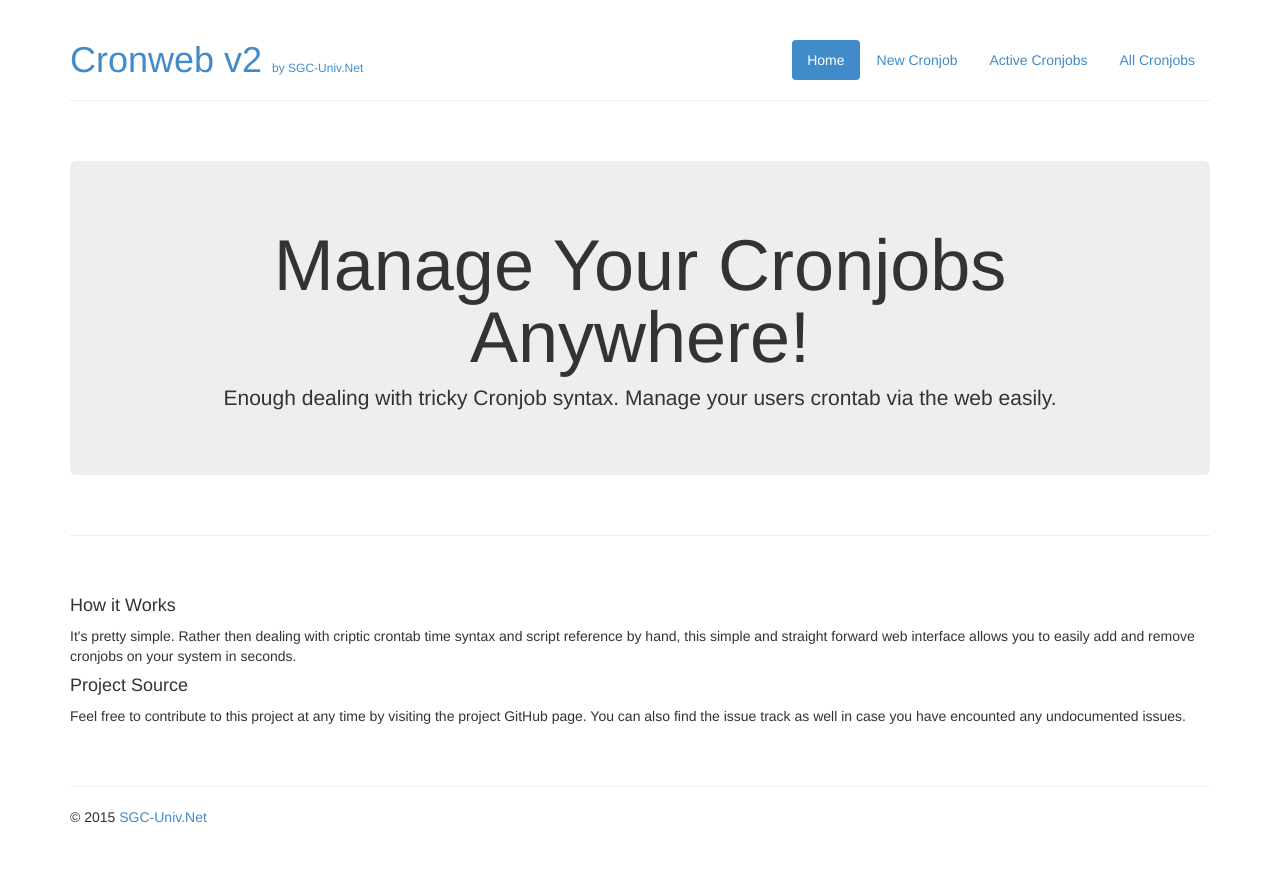
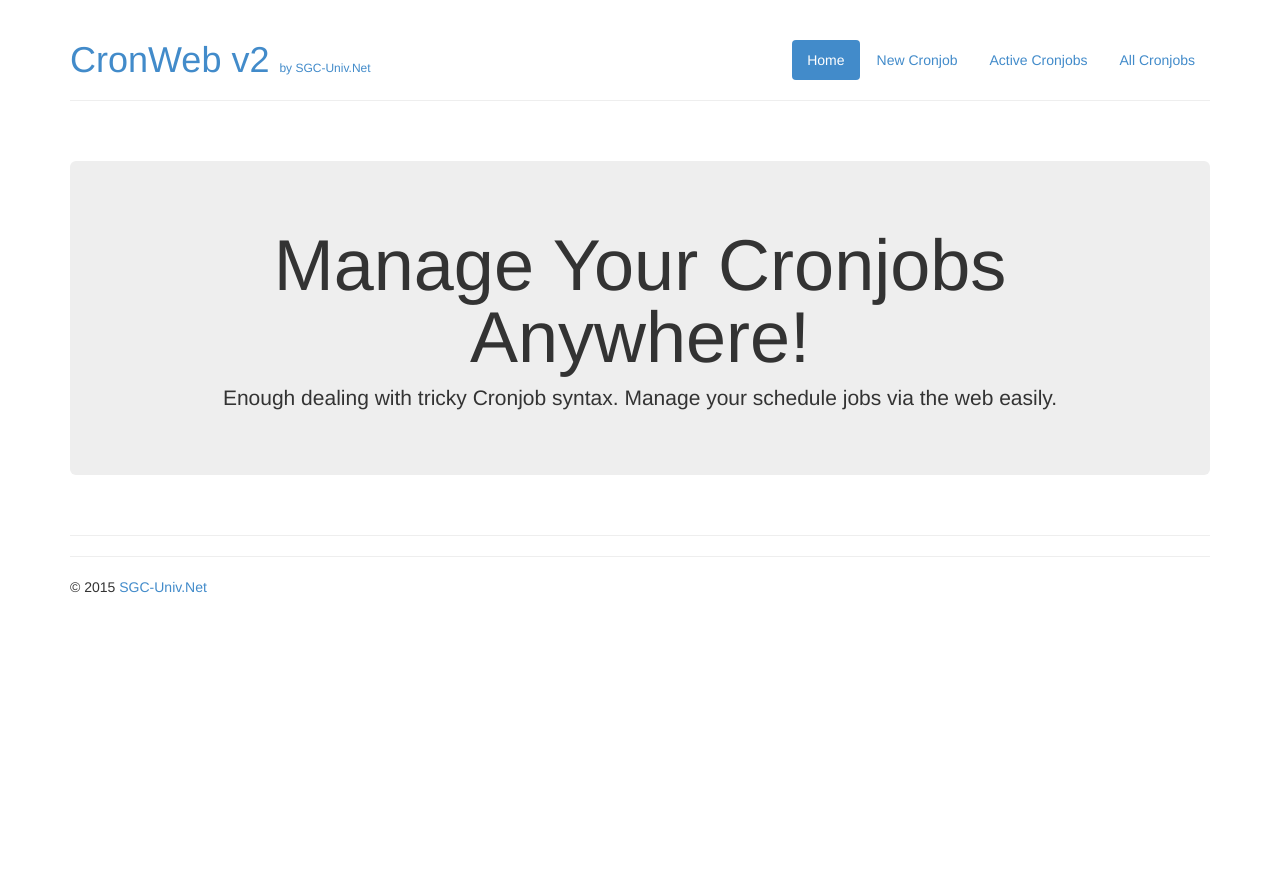
Before and after one commit to gitter-badger/CronWeb, a PHP site: page /home.php in a window 1280 px wide. After the commit the page ends 593 px from the top, so only its background shows below. Run offline with PHP 8.4, Linux system fonts and the light colour scheme.

Commit message:
HTML fixes

```diff
--- a/common/header.php
+++ b/common/header.php
@@ -26,6 +26,6 @@
 						<li class="nav-active<?php print(($_GET['p'] == 'active-cronjobs.php')?' active':''); ?>"><a href="/active-cronjobs.php">Active Cronjobs</a></li>
 						<li class="nav-all<?php print(($_GET['p'] == 'all-cronjobs.php')?' active':''); ?>"><a href="/all-cronjobs.php">All Cronjobs</a></li>
 					</ul>
-                                <h1><a href="/home.php">Cronweb v2 <span class="muted">by SGC-Univ.Net</span></a></h1>
+					<h1><a href="/home.php">CronWeb v2 <span class="muted">by SGC-Univ.Net</span></a></h1>
 				</div>
 				<hr>
--- a/pages/home.php
+++ b/pages/home.php
@@ -1,17 +1,7 @@
 <div id="home">
         <div class="jumbotron">
                 <h1>Manage Your Cronjobs Anywhere!</h1>
-                <p class="lead">Enough dealing with tricky Cronjob syntax. Manage your users crontab via the web easily.</p>
+                <p class="lead">Enough dealing with tricky Cronjob syntax. Manage your schedule jobs via the web easily.</p>
         </div>
         <hr>
-        <div class="row-fluid marketing">
-                <div class="span6">
-                        <h4>How it Works</h4>
-                        <p>It's pretty simple. Rather then dealing with criptic crontab time syntax and script reference by hand, this simple and straight forward web interface allows you to easily add and remove cronjobs on your system in seconds.</p>
-                </div>
-                <div class="span6">
-                        <h4>Project Source</h4>
-                        <p>Feel free to contribute to this project at any time by visiting the project GitHub page. You can also find the issue track as well in case you have encounted any undocumented issues.</p>
-                </div>
-        </div>
 </div>
```
Also changed, not shown: common/footer.php (indentation only). Lines whose indentation alone changed are shown as unchanged.
